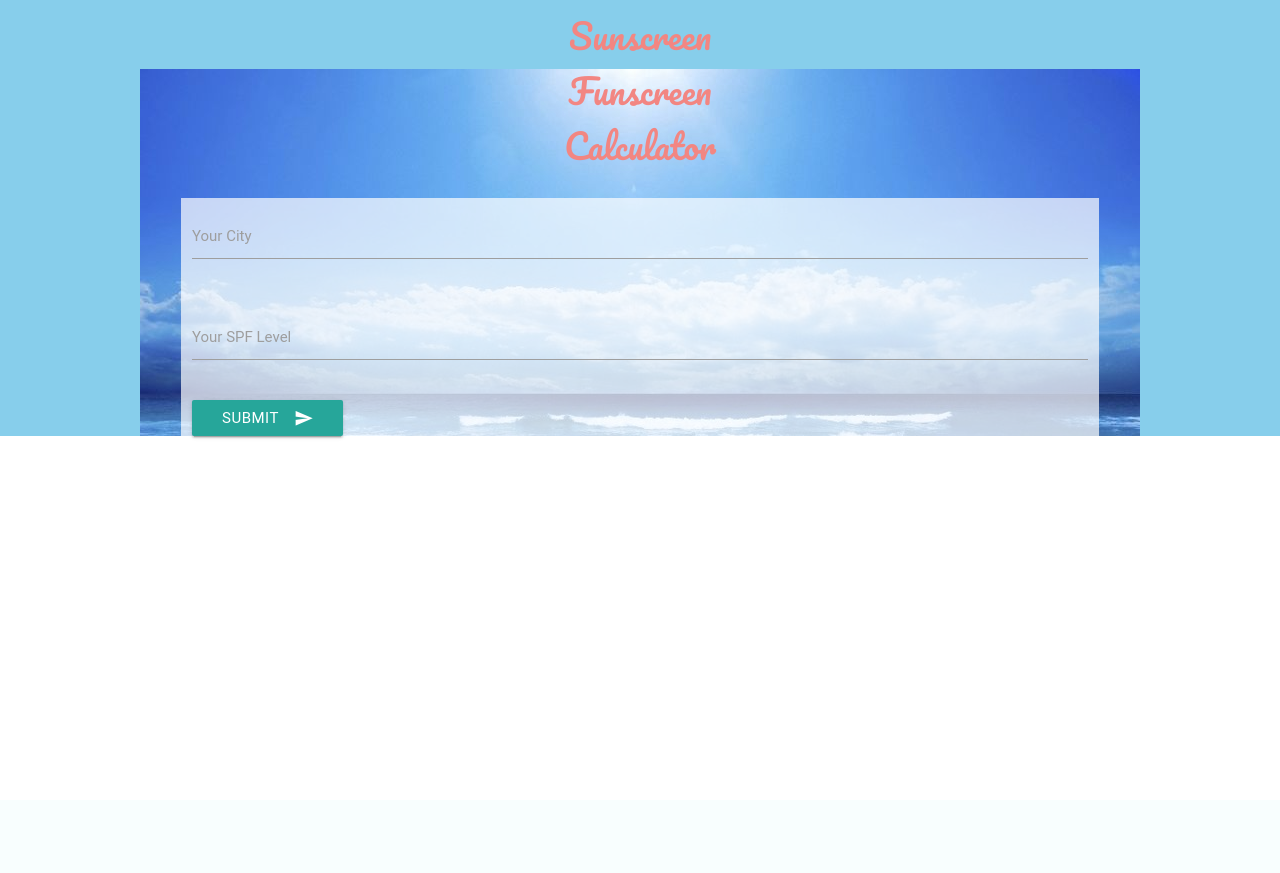
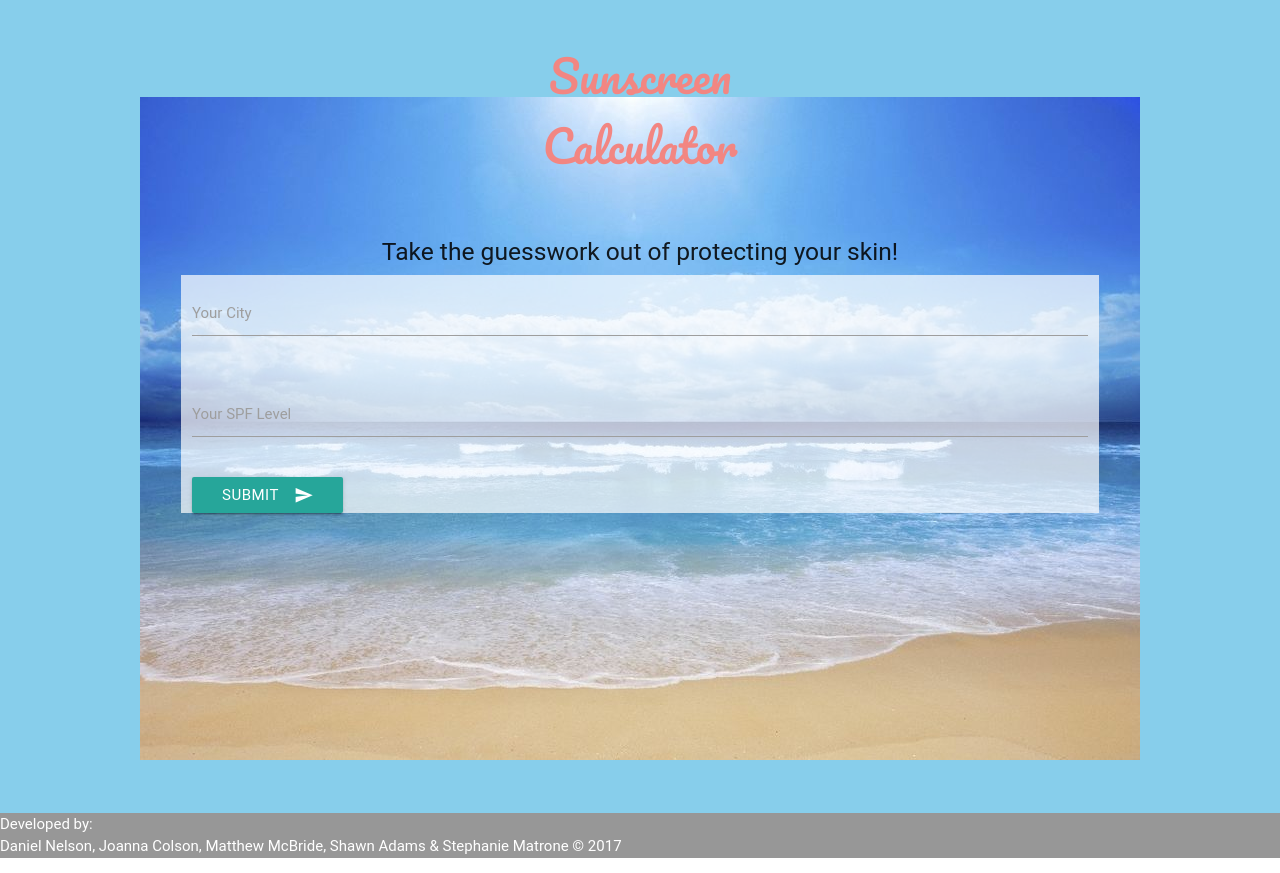
Before and after one commit to buffalocheck/sunscreen-funscreen, a PHP site: page / in a window 1280 px wide. Before the commit the page ends 439 px from the top, so only its background shows below. Run offline with PHP 8.4, Linux system fonts and the light colour scheme; some libraries are stand-ins or nearby versions; some web fonts are replaced.

Commit message:
revised form & headline styles

```diff
--- a/css/style.css
+++ b/css/style.css
@@ -7,6 +7,13 @@
 }
 
 #splash-headline {
+    margin: 2em auto;
     font-family: 'Pacifico', cursive;
     color: rgba(242, 134, 130, 1);
 }
+
+footer {
+    color: rgba(255, 255, 255, 1);
+    background-color: rgba(151, 151, 151, 1);
+    margin-top: 20em;
+}
--- a/index.html
+++ b/index.html
@@ -19,18 +19,18 @@
         <div class=container>
             <div class="row">
                 <div class="col s12" id="splash-headline">
-                    <h4 class="center">Sunscreen</h4>
-                    <h4 class="center">Funscreen</h4>
-                    <h4 class="center">Calculator</h4>
+                    <h3 class="center">Sunscreen</h3>
+                    <!-- <h4 class="center">Funscreen</h4> -->
+                    <h3 class="center">Calculator</h3>
                 </div>
             </div>
         </div>
         <!-- Location and SPF form -->
+        <h5 class="center">Take the guesswork out of protecting your skin!</h5>
         <div class="container">
             <div class="row">
                 <form id="form1" class="col s12">
-                    <!-- <h5 class="center">Enter Your City and SPF Level</h5>
- -->
+                    <!--  <h5 class="center">Take the guesswork out of protecting your skin!</h5> -->
                     <!-- Your City -->
                     <div class="row">
                         <div class="input-field col s12">
@@ -55,10 +55,19 @@
         <!-- Weather response validation -->
         <h5 id="temp"></h5>
         <!-- Form 2 form -->
-       <!-- <div id="form2" class="container">
+        <!-- <div id="form2" class="container">
     <h1>Form 2</h1>
 </div>
  -->
+        <footer>
+            <div class="developers">
+                <p>Developed by:
+                    <br>Daniel Nelson, Joanna Colson, Matthew McBride, Shawn Adams & Stephanie Matrone &copy; 2017</p>
+            </div>
+            <!--   <div class="social-icons">
+                <a target="_blank" href="https://github.com/jadespachie/u3-gigBB"><i class="fa fa-github btn-floating footer-icons" aria-hidden="true"></i></a>
+            </div> -->
+        </footer>
     </main>
     <!--Import jQuery before materialize.js-->
     <script type="text/javascript" src="https://code.jquery.com/jquery-2.1.1.min.js"></script>
```
